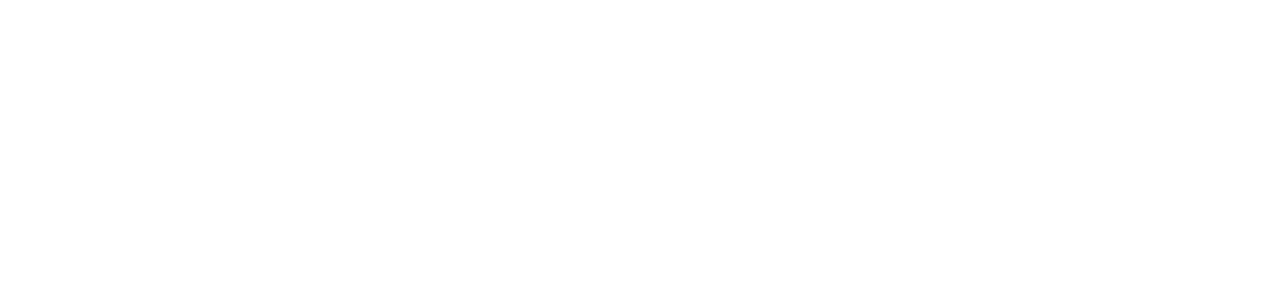
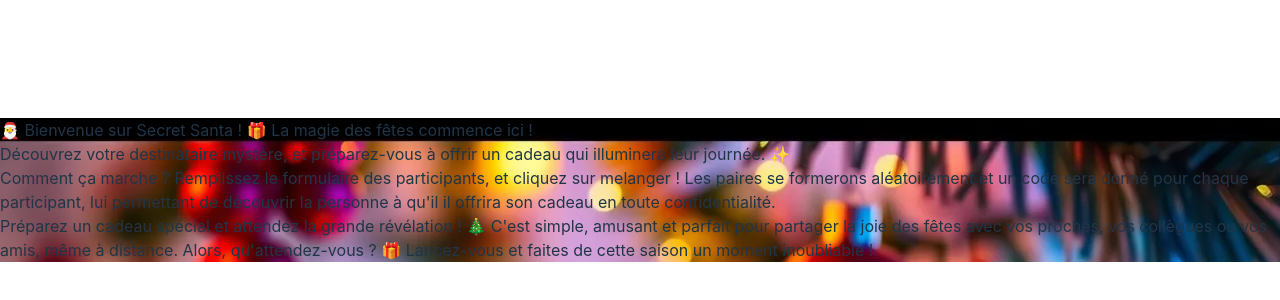
Before and after one commit to P-PYNSON/Elva-git-2, a React (Vite) app in the folder eval-git/: page / in a window 1280 px wide. Shown: the part 210-510 px from the top of the page. Built offline with nearby package versions, Linux system fonts and the light colour scheme.

Commit message:
feat: visuals and starting button

```diff
--- a/eval-git/src/App.jsx
+++ b/eval-git/src/App.jsx
@@ -1,7 +1,30 @@
+import { useState } from "react";
 import backgroundImage from "./assets/background.webp";
+import FormEntry from "./components/FormEntry";
 
 export default function App() {
-  return <div className="bg-fixed bg-cover bg-center h-screen w-screen flex flex-col items-center p-10" style={{ backgroundImage: `url(${backgroundImage})` }}>
-    <div className="w-32 h-32 bg-black "></div>
-  </div>;
+  const [started, setStarted] = useState(true);
+
+  return (
+    <div className="bg-attachment-local bg-cover bg-center h-screen w-screen flex flex-col items-center p-10 font-bold" style={{ backgroundImage: `url(${backgroundImage})` }}>
+      {!started && (
+        <div className="w-full h-full flex flex-col items-center justify-center">
+          <button className="p-10 font-bold text-2xl shadow-xl shadow-white hover:shadow-none hover:bg-slate-700" onClick={() => setStarted(true)}>
+            ❄️ COMMENCER ❄️
+          </button>
+        </div>
+      )}
+
+      {started && (
+        <div className="w-full max-w-4xl bg-black p-6 m-10 flex flex-col rounded-lg shadow-xl shadow-white gap-8">
+          <p className="text-xl text-white">
+            🎅 Bienvenue sur Secret Santa ! 🎁 La magie des fêtes commence ici ! <br /> Découvrez votre destinataire mystère, et préparez-vous à offrir un cadeau qui illuminera leur journée. ✨{" "}
+          </p>
+          <p>
+            Comment ça marche ? Remplissez le formulaire des participants, et cliquez sur melanger ! Les paires se formerons aléatoirement et un code sera donné pour chaque participant, lui permettant de découvrir la personne à qu'il il offrira son cadeau en toute confidentialité. <br /> Préparez un cadeau spécial et attendez la grande révélation ! 🎄 C'est simple, amusant et parfait pour partager la joie des fêtes avec vos proches, vos collègues ou vos amis, même à distance. Alors, qu'attendez-vous ? 🎁 Lancez-vous et faites de cette saison un moment inoubliable !
+          </p>
+        </div>
+      )}
+    </div>
+  );
 }
--- /dev/null
+++ b/eval-git/src/components/FormEntry.jsx
@@ -0,0 +1,35 @@
+import { useState } from "react";
+
+export default function FormEntry({ index, partakers, setPartakers }) {
+  const [name, setName] = useState("");
+  const [excluded, setExcluded] = useState("");
+
+  const changePartakerName = (e) => {
+    const newPartakers = [...partakers];
+    newPartakers[index].name = e.target.value;
+    setPartakers(newPartakers);
+  };
+
+  const changeExcluded = (e) => {
+    const newPartakers = [...partakers];
+    newPartakers[index].excluded = e.target.value;
+    setPartakers(newPartakers);
+  };
+
+  return (
+    <div className="flex gap-4 bg-slate-900 py-5 px-4 rounded-lg">
+      <label htmlFor="textInput" className="text-white text-xl flex items-center justify-center gap-2">
+        {" Participant " + (index + 1) + " : "}
+        <input type="text" id="textInput" onChange={(e) => changePartakerName(e)} value={partakers[index].name ?? ""} />
+      </label>
+
+      <label htmlFor={"select" + index} className="text-white text-xl flex items-center justify-center gap-2">
+        Exclusion :
+        <select name={"select" + index} id={"select" + index} className="w-44" onChange={(e) => changeExcluded(e)}>
+          <option></option>
+          {partakers.map((partaker, i) => partaker.name !== partakers[index].name && partaker.name.length > 0 && <option key={i}>{partaker.name}</option>)}
+        </select>
+      </label>
+    </div>
+  );
+}
--- a/eval-git/src/index.css
+++ b/eval-git/src/index.css
@@ -32,7 +32,9 @@
   place-items: center;
   min-width: 320px;
   min-height: 100vh;
+  overflow-x: hidden;
 }
+
 
 h1 {
   font-size: 3.2em;
```
